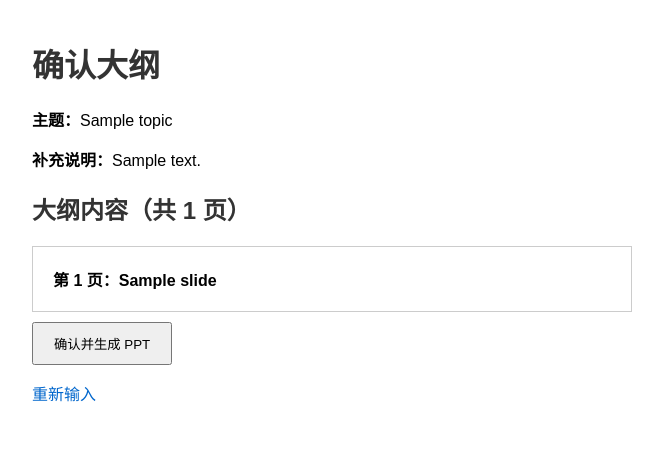
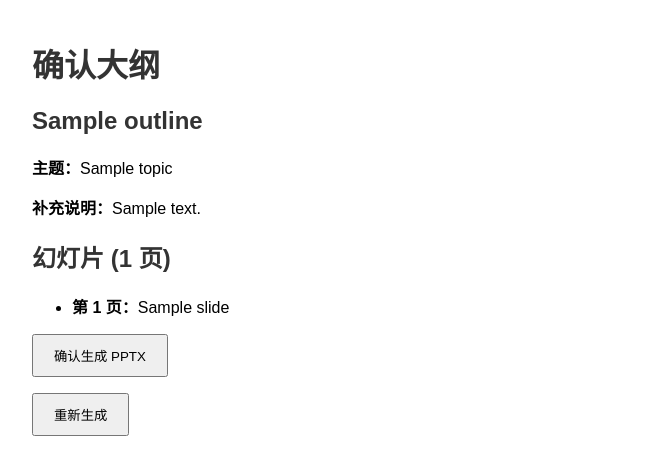
Before and after one commit to carefree799/ai-ppt-maker, a Flask app: template templates/preview.html in a window 1280 px wide. Shown: the top 475 px of the page, without its empty margins (308-971 px from the left). Run offline with Flask 3, Linux system fonts and the light colour scheme; the template is opened without the code that fills it: most values are stand-ins (such as "Sample title", 1, 10 or a date in 2020); parts of the project's set-up code (start-up, migrations or seed data) failed here and were passed over.

Commit message:
feat: add /create-pptx route and update preview page

```diff
--- a/app.py
+++ b/app.py
@@ -252,6 +252,35 @@ def create():
         return render_template('index.html', error=f'生成失败: {str(e)}')
 
 
+@app.route('/create-pptx', methods=['POST'])
+def create_pptx():
+    session_id = request.form.get('session_id', '')
+
+    if not session_id:
+        return render_template('index.html', error='无效的会话')
+
+    session_file = os.path.join(app.config['SESSION_DATA_DIR'], f'{session_id}.json')
+    if not os.path.exists(session_file):
+        return render_template('index.html', error='会话已过期，请重新输入')
+
+    with open(session_file, 'r') as f:
+        session_data = json.load(f)
+
+    try:
+        slides_content = generate_slides_content(session_data)
+
+        if not isinstance(slides_content, list):
+            raise ValueError('生成的幻灯片内容格式不正确')
+
+        output_file = f'{session_id}.pptx'
+        output_path = os.path.join(app.config['OUTPUT_FOLDER'], output_file)
+        create_pptx(slides_content, output_path)
+
+        return render_template('download.html', filename=output_file)
+    except Exception as e:
+        return render_template('index.html', error=f'生成失败: {str(e)}')
+
+
 @app.route('/download/<path:filename>')
 def download(filename):
     return send_from_directory(app.config['OUTPUT_FOLDER'], filename, as_attachment=True)
--- a/templates/preview.html
+++ b/templates/preview.html
@@ -8,24 +8,27 @@
 <body>
   <div class="container">
     <h1>确认大纲</h1>
+
+    <h2>{{ outline.title }}</h2>
     <p><strong>主题：</strong>{{ topic }}</p>
 
     {% if description %}
     <p><strong>补充说明：</strong>{{ description }}</p>
     {% endif %}
 
-    <h2>大纲内容（共 {{ outline.slides|length }} 页）</h2>
+    <h2>幻灯片 ({{ outline.slides|length }} 页)</h2>
+    <ul>
     {% for slide in outline.slides %}
-    <div class="slide-preview">
-      <strong>第 {{ slide.page }} 页：{{ slide.title }}</strong>
-    </div>
+      <li><strong>第 {{ slide.page }} 页：</strong>{{ slide.title }}</li>
     {% endfor %}
+    </ul>
 
-    <form method="post" action="/create">
+    <form method="post" action="/create-pptx">
       <input type="hidden" name="session_id" value="{{ session_id }}">
-      <button type="submit">确认并生成 PPT</button>
+      <button type="submit">确认生成 PPTX</button>
     </form>
-    <p><a href="/">重新输入</a></p>
+
+    <p><a href="/"><button>重新生成</button></a></p>
   </div>
 </body>
 </html>
```
